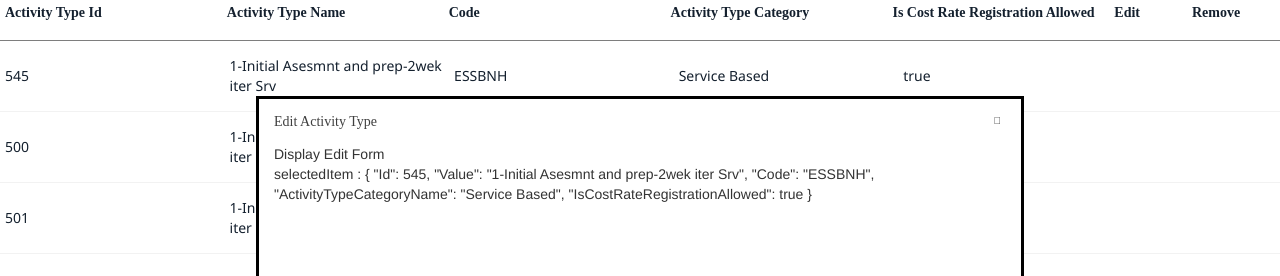
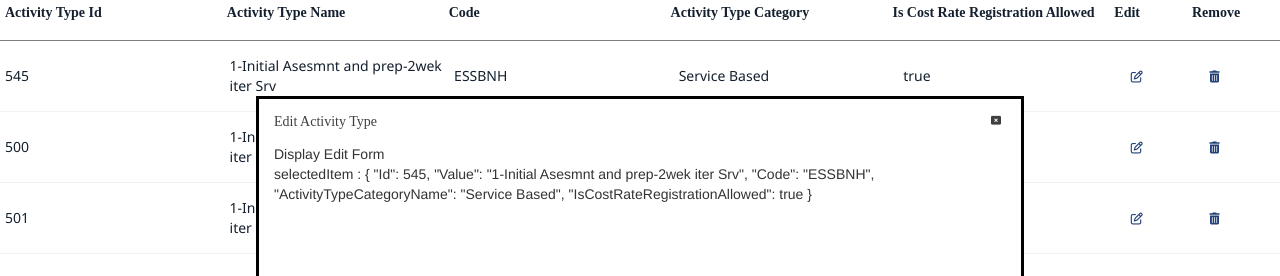
Before and after one commit to mallikarjunamaddi/grid-poc, an Angular app: page /activitytype in a window 1280 px wide. Both pictures are taken after a click on the link 1135 px from the left and 221 px from the top of the page. Shown: the part 144-420 px from the top of the page. Built offline with nearby package versions, Linux system fonts and the light colour scheme.

Commit message:
Added Fontawesome icons library.

```diff
--- a/src/app/activity-type/activity-type.component.html
+++ b/src/app/activity-type/activity-type.component.html
@@ -7,8 +7,9 @@
 <div class="edit-modal modal-default" *ngIf="enableEditPopup">
     <header>
         <h4>Edit Activity Type</h4>
-        <a tabindex="0" title="close modal" (click)="cancelEditActivityType()" id="Edit-ActivityType"><span
-                class="mdl2-clear"></span></a>
+        <a tabindex="0" title="close modal" (click)="cancelEditActivityType()" id="Edit-ActivityType">
+            <i class="fa fa-window-close"></i>
+        </a>
     </header>
     <section>
         Display Edit Form
@@ -20,8 +21,9 @@
 <div class="remove-modal modal-default" *ngIf="enableRemovePopup">
     <div>
         <header>
-            <a title="close modal" (click)="CancelRemoveActivityType()" id="Remove-ActivityType"><span
-                    class="mdl2-clear"></span></a>
+            <a title="close modal" (click)="CancelRemoveActivityType()" id="Remove-ActivityType">
+                <i class="fa fa-window-close"></i>
+            </a>
         </header>
         <section>
             Display Remove Form
--- a/src/app/grid/grid.component.html
+++ b/src/app/grid/grid.component.html
@@ -11,10 +11,16 @@
             <tr *ngFor="let row of gridConfig.Rows">
                 <td *ngFor="let column of gridConfig.Columns" class="{{column.Class}}">{{row[column.PropertyName]}}</td>
                 <td *ngIf="gridConfig.IsActionsAllowed" class="actionCol">
-                    <a class="mdl2-edit" [ngClass]="{'disabled': !gridConfig.IsActionsEnabled}" aria-label="Edit" (click)="onEdit(row[gridConfig.RowProperty])"></a>
+                    <a class="mdl2-edit" [ngClass]="{'disabled': !gridConfig.IsActionsEnabled}" aria-label="Edit"
+                        (click)="onEdit(row[gridConfig.RowProperty])">
+                        <i class='fa fa-edit'></i>
+                    </a>
                 </td>
                 <td *ngIf="gridConfig.IsActionsAllowed" class="actionCol">
-                    <a class="mdl2-delete" [ngClass]="{'disabled': !gridConfig.IsActionsEnabled}" (click)="onDelete(row[gridConfig.RowProperty])" aria-label="Delete"></a>
+                    <a class="mdl2-delete" [ngClass]="{'disabled': !gridConfig.IsActionsEnabled}"
+                        (click)="onDelete(row[gridConfig.RowProperty])" aria-label="Delete">
+                        <i class="fa fa-trash"></i>
+                    </a>
                 </td>
             </tr>
         </tbody>
--- a/src/app/grid/grid.component.scss
+++ b/src/app/grid/grid.component.scss
@@ -122,13 +122,13 @@
     background-repeat: repeat;
     margin-top: 0;
 }
-.mdl2-edit::before {
-    content: '\e70f';
-}
+// .mdl2-edit::before {
+//     content: '\e70f';
+// }
 
-.mdl2-delete::before {
-    content: '\e74d';
-}
+// .mdl2-delete::before {
+//     content: '\e74d';
+// }
 
 .mdl2-delete-Enabled {
     cursor: pointer;
--- a/src/index.html
+++ b/src/index.html
@@ -6,6 +6,7 @@
   <base href="/">
   <meta name="viewport" content="width=device-width, initial-scale=1">
   <link rel="icon" type="image/x-icon" href="favicon.ico">
+  <script src="https://kit.fontawesome.com/a076d05399.js" crossorigin="anonymous"></script>
 </head>
 <body>
   <app-root></app-root>
```
